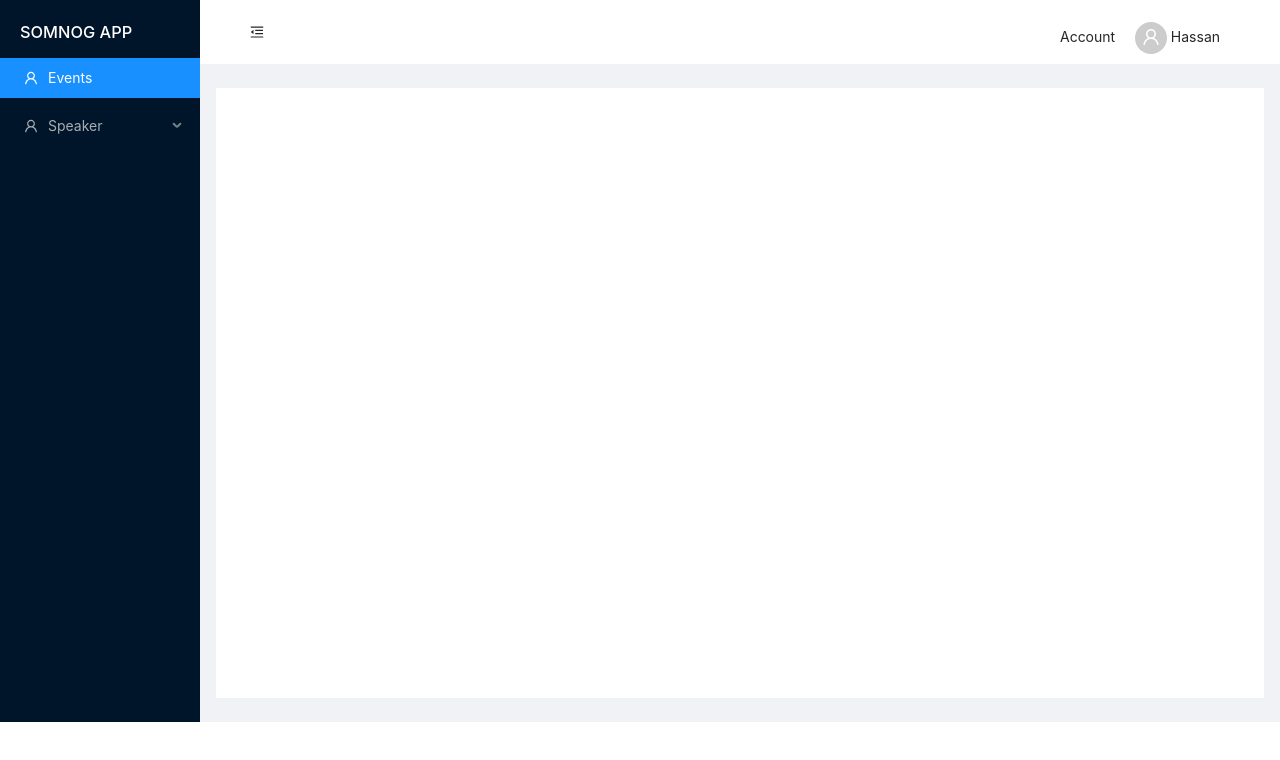
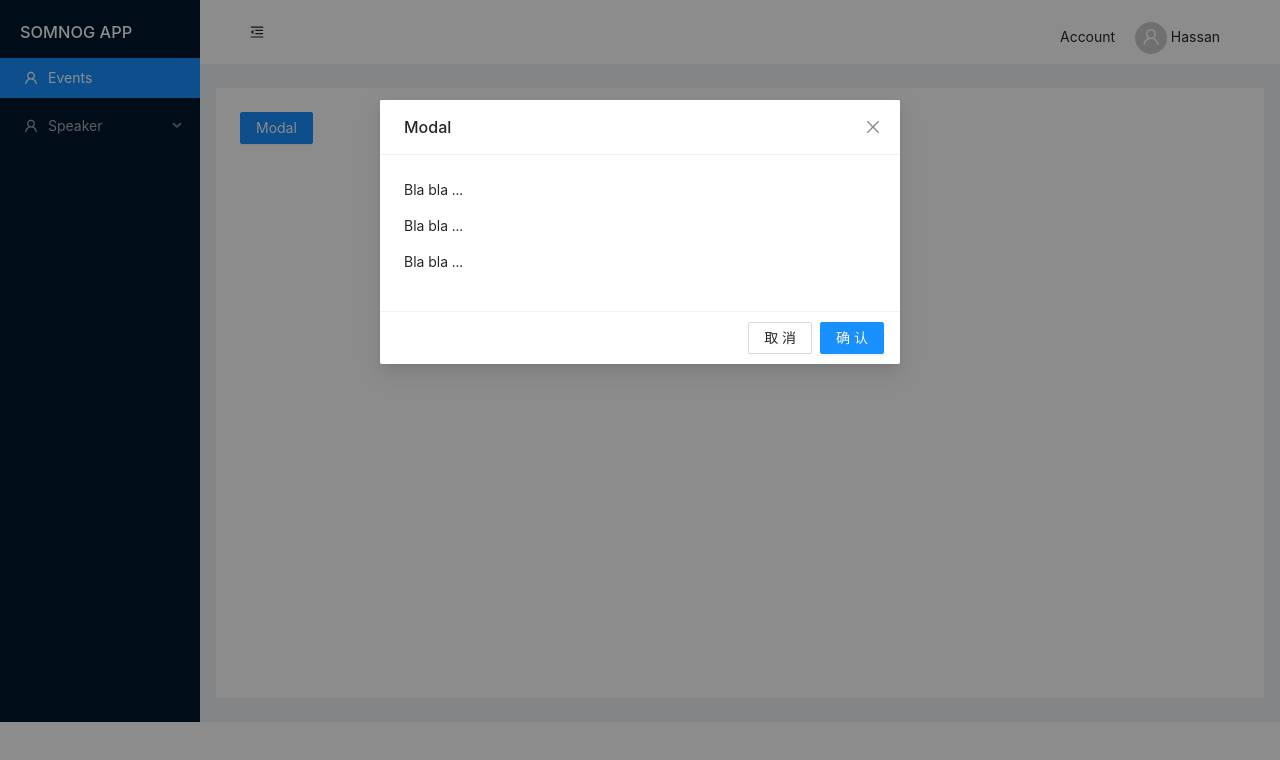
Before and after one commit to AsalSolutions/somnog, a React (Create React App) app in the folder frontend/: page /speaker/delete/1 in a window 1280 px wide. Shown: the top 760 px of the page. Built offline with nearby package versions, Linux system fonts and the light colour scheme.

Commit message:
Delete Model added design section

```diff
--- /dev/null
+++ b/frontend/src/components/speaker/DeleteSpeaker.js
@@ -0,0 +1,55 @@
+import React from 'react';
+
+import { Modal, Button, Space } from 'antd';
+import { ExclamationCircleOutlined } from '@ant-design/icons';
+
+class DeleteSpeaker extends React.Component {
+  state = { visible: true };
+
+  showModal = () => {
+    this.setState({
+      visible: true,
+    });
+  };
+
+  hideModal = () => {
+    this.setState({
+      visible: false,
+    });
+  };
+
+  render() {
+    return (
+      <>
+        <Button type="primary" onClick={this.showModal}>
+          Modal
+        </Button>
+        <Modal
+          title="Modal"
+          visible={this.state.visible}
+          onOk={this.hideModal}
+          onCancel={this.hideModal}
+          okText="确认"
+          cancelText="取消"
+        >
+          <p>Bla bla ...</p>
+          <p>Bla bla ...</p>
+          <p>Bla bla ...</p>
+        </Modal>
+      </>
+    );
+  }
+}
+
+
+function confirm() {
+    Modal.confirm({
+      title: 'Confirm',
+      icon: <ExclamationCircleOutlined />,
+      content: 'Bla bla ...',
+      okText: '确认',
+      cancelText: '取消',
+    });
+  }
+
+export default DeleteSpeaker;
--- a/frontend/src/components/speaker/SpeakerList.js
+++ b/frontend/src/components/speaker/SpeakerList.js
@@ -41,11 +41,11 @@ const columns = [
   {
     title: 'Action',
     key: 'action',
-    render: (text, record) => (
+    render: record => (
 
       <Space size="middle">
         <Link to={`speaker/edit/${record.key}`}>Update {record.name}</Link>
-        <Link to={`speaker/delete/${text.firstName}`}>Delete</Link>
+        <Link to={`speaker/delete/${record.key}`}>Delete</Link>
       </Space>
     ),
   },
--- a/frontend/src/layout/ContentSection.js
+++ b/frontend/src/layout/ContentSection.js
@@ -3,7 +3,8 @@ import { Layout } from 'antd';
 import { Route } from "react-router-dom";
 import SpeakerList from "../components/speaker/SpeakerList";
 import CreateSpeaker from "../components/speaker/CreateSpeaker";
-import UpdateSpeaker from "../components/speaker/UpdateSpeaker"
+import UpdateSpeaker from "../components/speaker/UpdateSpeaker";
+import DeleteSpeaker from "../components/speaker/DeleteSpeaker";
 import Home from "./pages/Home";
 
 
@@ -17,13 +18,14 @@ function ContentSection(){
               margin: '24px 16px',
               padding: 24,
               minHeight: 610,
-            }}
-    >
-        {/* Content Should be displayed */}
+            }}>
+
             <Route path="/" exact component={Home} />
+            {/* Speaker Routes */}
             <Route path="/speaker" exact component={SpeakerList} />
             <Route path="/speaker/create" exact component={CreateSpeaker} />
             <Route path="/speaker/edit/:id" exact component={UpdateSpeaker} />
+            <Route path="/speaker/delete/:id" exact component={DeleteSpeaker} />
     </Content>
   )
 
--- a/frontend/src/layout/Sidebar.js
+++ b/frontend/src/layout/Sidebar.js
@@ -4,8 +4,7 @@ import { Layout, Menu } from 'antd';
 import {
 
     UserOutlined,
-    VideoCameraOutlined,
-    UploadOutlined,
+    UserAddOutlined,
   } from '@ant-design/icons';
 
 const {  Sider  } = Layout;
@@ -21,10 +20,10 @@ class Sidebar extends React.Component {
                 Events
             </Menu.Item>
             <SubMenu key="sub1" icon={<UserOutlined />} title="Speaker">
-                <Menu.Item key="2" icon={<VideoCameraOutlined />}>
+                <Menu.Item key="2" icon={<UserOutlined />}>
                     <Link to="/speaker"> Speakers</Link>
                 </Menu.Item>
-                <Menu.Item key="3" icon={<UploadOutlined />}>
+                <Menu.Item key="3" icon={<UserAddOutlined />}>
                     <Link to="/speaker/create"> Add Speaker</Link>
                 </Menu.Item>
 
```
